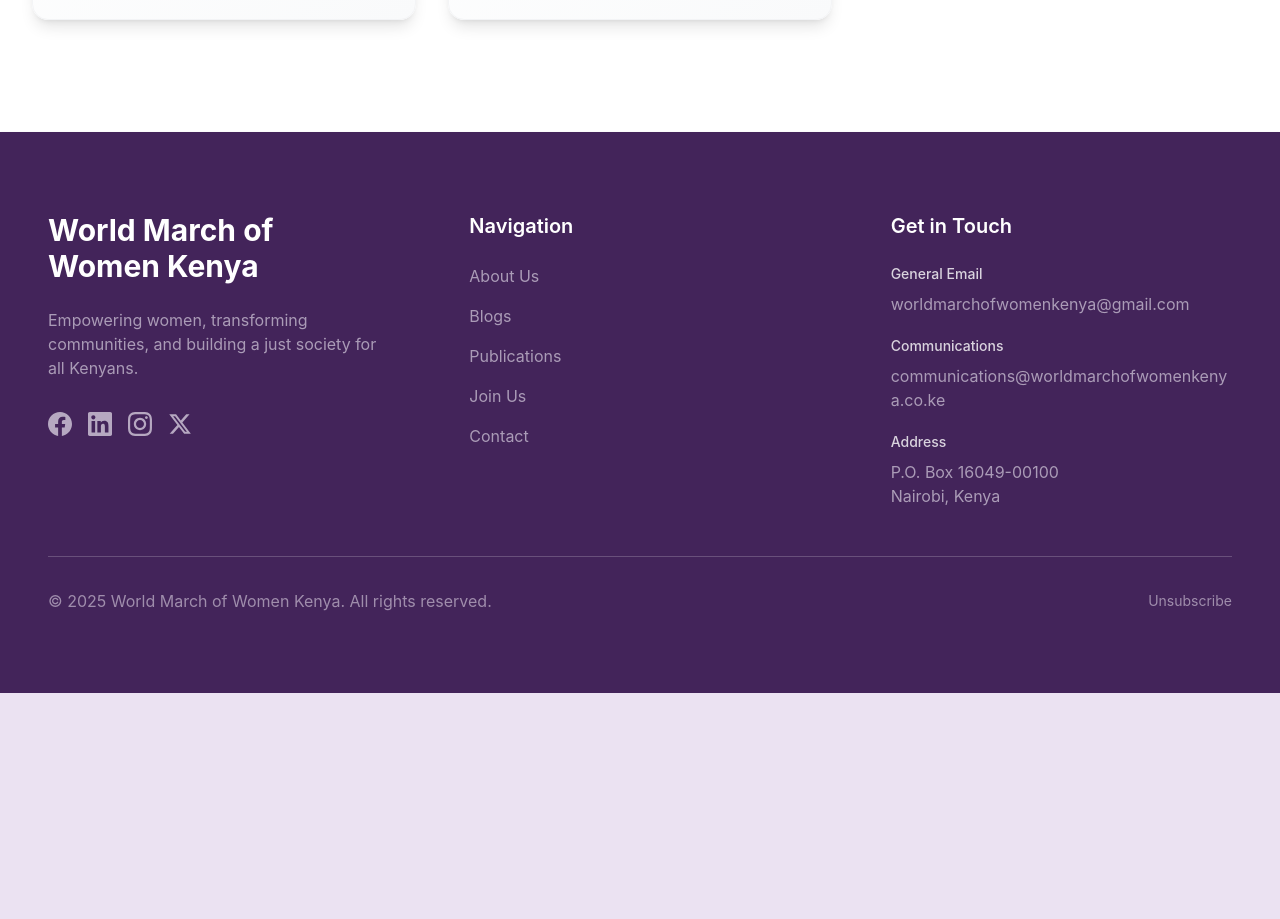
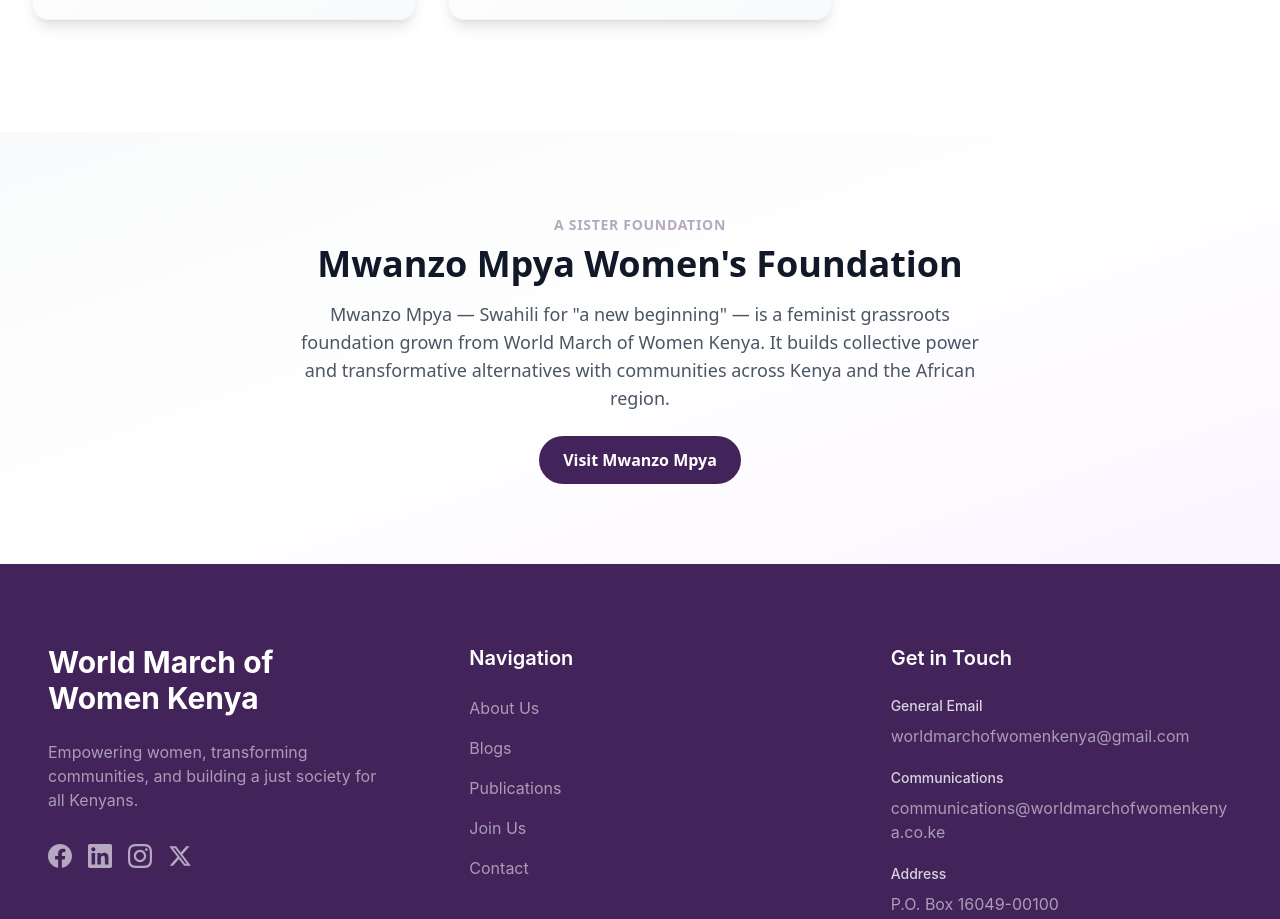
Before and after one commit to Nimzy2/WWM, a React (Create React App) app in the folder kenya-womens-march/: page /about in a window 1280 px wide. Shown: the part 4400-5319 px from the top of the page. Before the commit the page ends 5093 px from the top, so only its background shows below. Built offline with nearby package versions, Linux system fonts and the light colour scheme; no server answers; the database is empty.

Commit message:
Update About.js

```diff
--- a/kenya-womens-march/src/components/About.js
+++ b/kenya-womens-march/src/components/About.js
@@ -1,4 +1,5 @@
 import React, { useEffect, useRef, useState } from 'react';
+import { Link } from 'react-router-dom';
 import { supabase } from '../supabaseClient';
 import { fetchTeamSectionData, DEFAULT_TEAM_DATA } from '../supabaseHelpers';
 import SEOHead from './SEOHead';
@@ -453,6 +454,24 @@
           </div>
         </div>
       </section>
+
+      <section className="py-12 sm:py-16 md:py-20 bg-gradient-to-br from-gray-50 via-white to-purple-50" aria-labelledby="mwanzo-heading">
+        <div className="max-w-3xl mx-auto px-4 sm:px-6 lg:px-8 text-center">
+          <span className="text-xs sm:text-sm font-semibold text-[#B6A8C1] uppercase tracking-wider">A sister foundation</span>
+          <h2 id="mwanzo-heading" className="text-3xl sm:text-4xl font-bold text-gray-900 mt-2">
+            Mwanzo Mpya Women&apos;s Foundation
+          </h2>
+          <p className="text-base sm:text-lg text-gray-600 mt-4 leading-relaxed">
+            Mwanzo Mpya — Swahili for &quot;a new beginning&quot; — is a feminist grassroots foundation grown from World March of Women Kenya. It builds collective power and transformative alternatives with communities across Kenya and the African region.
+          </p>
+          <Link
+            to="/mwanzo-mpya"
+            className="inline-flex items-center justify-center mt-6 px-6 py-3 bg-[#43245A] text-white rounded-full font-semibold hover:bg-[#351c48] transition-colors duration-200"
+          >
+            Visit Mwanzo Mpya
+          </Link>
+        </div>
+      </section>
     </div>
   );
 };
```
